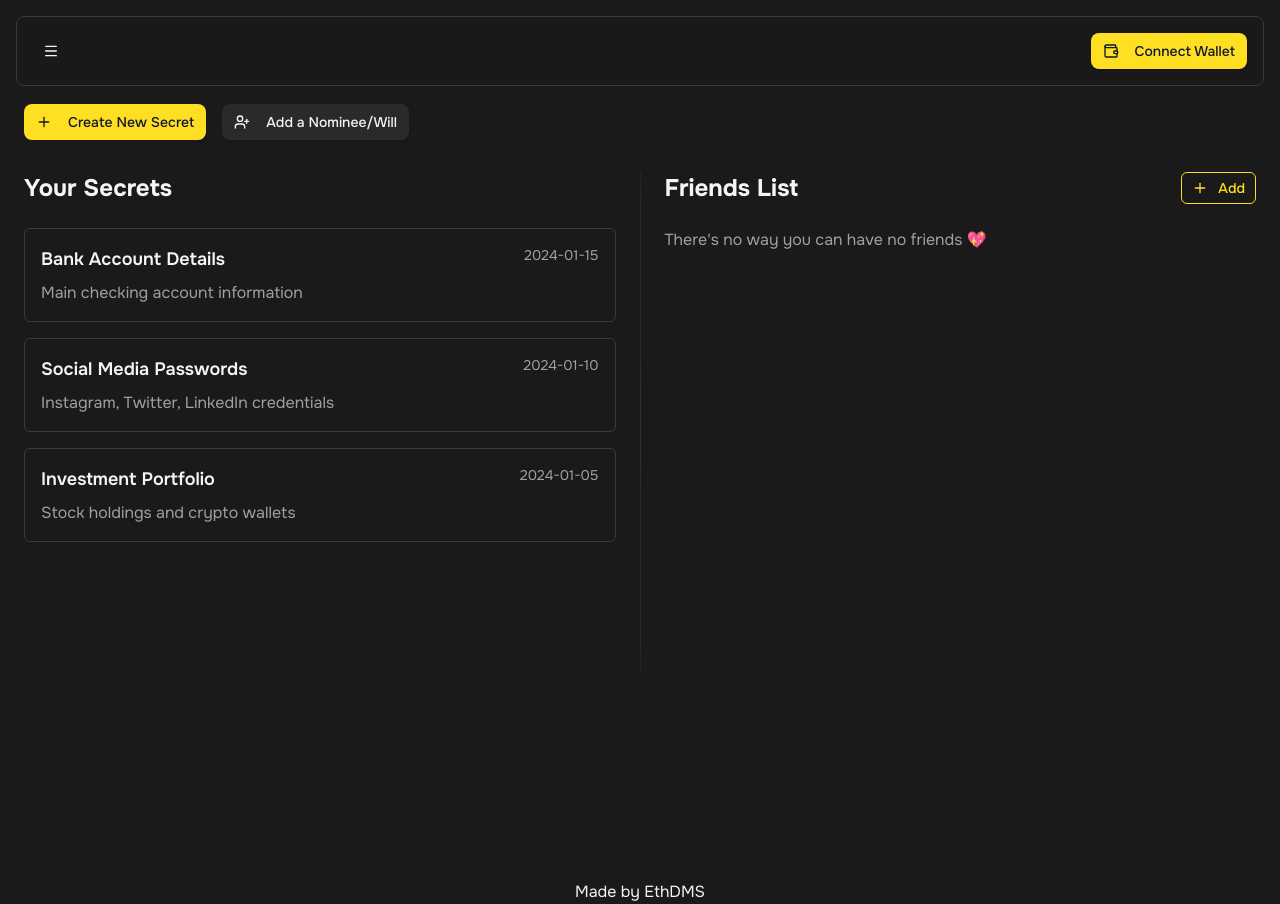
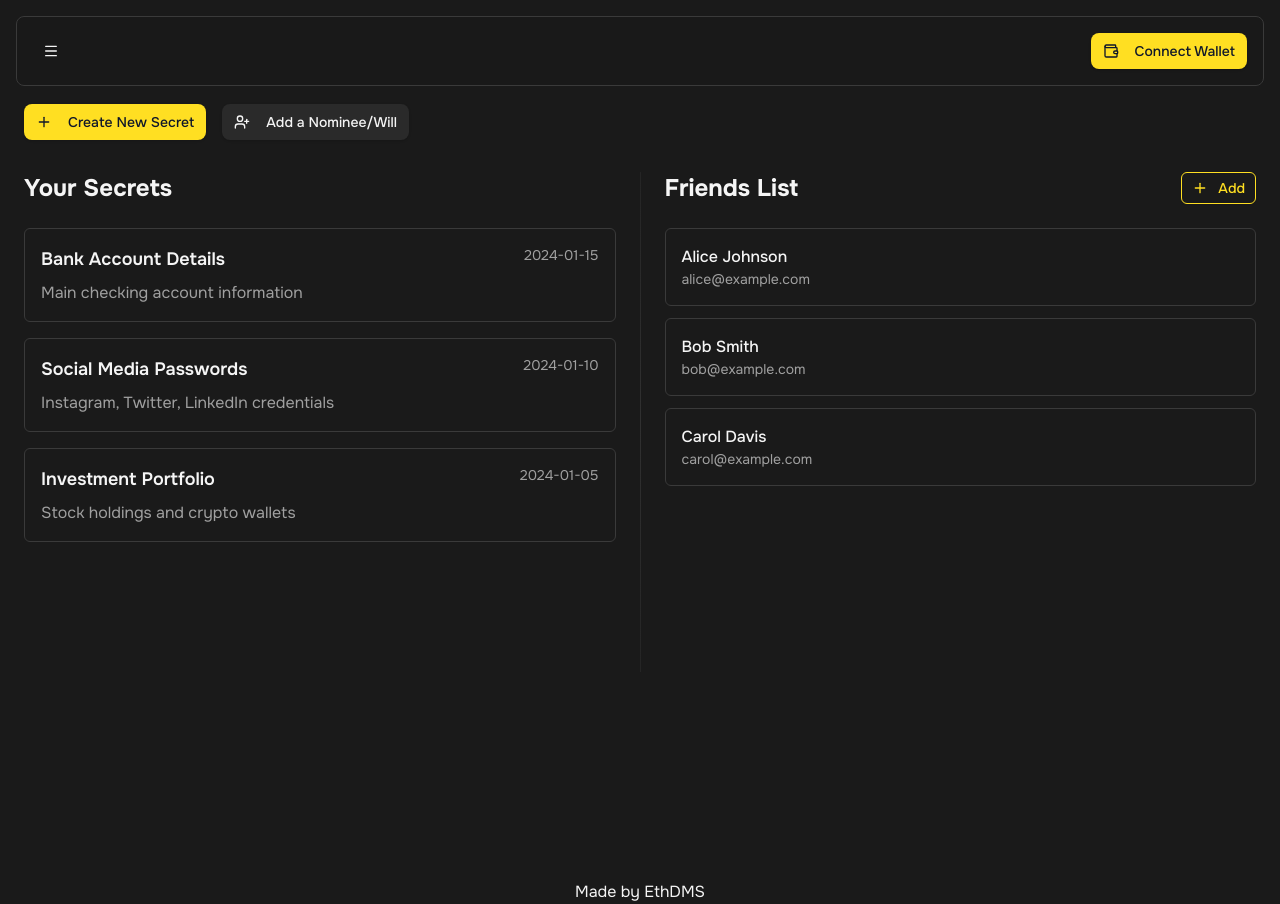
Before and after one commit to harshgupta20/vault-guard, a React (Vite) app: page / in a window 1280 px wide. Built offline with nearby package versions, Linux system fonts and the light colour scheme.

Commit message:
hover-transition

```diff
--- a/src/pages/Home.jsx
+++ b/src/pages/Home.jsx
@@ -27,9 +27,9 @@ const Home = () => {
 
   // Dummy friends data
   const dummyFriends = [
-    // { id: 1, name: "Alice Johnson", email: "alice@example.com" },
-    // { id: 2, name: "Bob Smith", email: "bob@example.com" },
-    // { id: 3, name: "Carol Davis", email: "carol@example.com" }
+    { id: 1, name: "Alice Johnson", email: "alice@example.com" },
+    { id: 2, name: "Bob Smith", email: "bob@example.com" },
+    { id: 3, name: "Carol Davis", email: "carol@example.com" }
   ]
 
   return (
@@ -53,7 +53,7 @@ const Home = () => {
               <h2 className="text-2xl font-bold text-card-foreground mb-6">Your Secrets</h2>
               <div className="space-y-4">
                 {dummySecrets.length ? dummySecrets.map((secret) => (
-                  <div key={secret.id} className="bg-background border border-border rounded-md p-4 hover:bg-accent/50 transition-colors">
+                  <div key={secret.id} className="bg-background border border-border rounded-md p-4 hover:p-6 transition-all duration-300 ease-in-out">
                     <div className="flex justify-between items-start mb-2">
                       <h3 className="text-lg font-semibold text-foreground">{secret.title}</h3>
                       <span className="text-sm text-muted-foreground">{secret.date}</span>
@@ -73,14 +73,14 @@ const Home = () => {
           <div className="flex-1 lg:w-1/3">
               <div className="flex justify-between items-center mb-6">
                 <h2 className="text-2xl font-bold text-card-foreground">Friends List</h2>
-                <Button variant="outline" size="sm" className="text-primary border-primary hover:bg-primary hover:text-primary-foreground">
+                <Button variant="outline" size="sm" className="text-primary border-primary  hover:text-primary-foreground">
                   <Plus className="h-4 w-4 mr-1" />
                   Add
                 </Button>
               </div>
               <div className="space-y-3">
                 {dummyFriends.length ? dummyFriends.map((friend) => (
-                  <div key={friend.id} className="bg-background border border-border rounded-md p-4 hover:bg-accent/50 transition-colors">
+                  <div key={friend.id} className="bg-background border border-border rounded-md p-4 hover:p-6 transition-all duration-300 ease-in-out">
                     <h4 className="font-medium text-foreground">{friend.name}</h4>
                     <p className="text-sm text-muted-foreground">{friend.email}</p>
                   </div>
```
